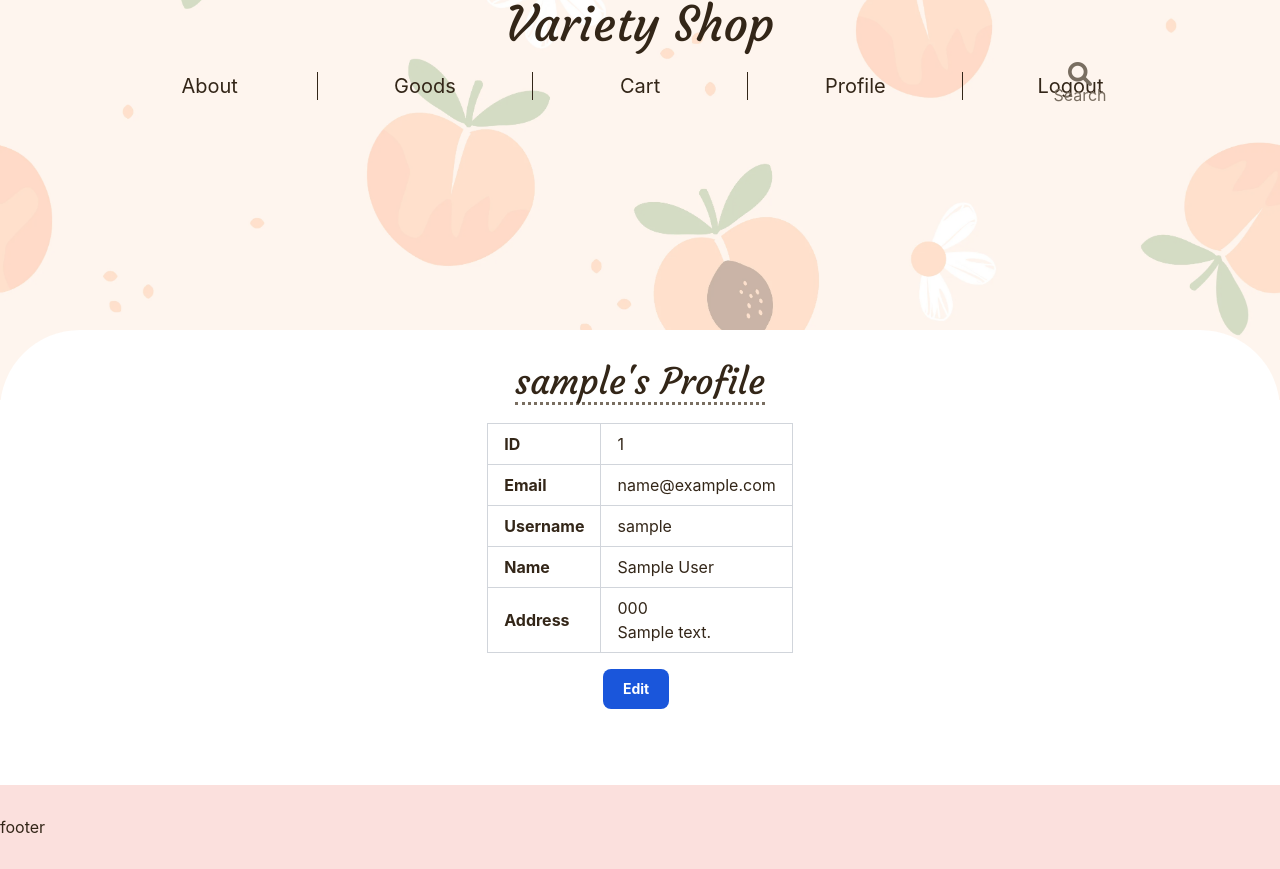
After one commit to harukaarai95/capstone_prj, a Django app: page /customer/1/ in a window 1280 px wide. The commit adds this page. Run offline with Django 5.2, Linux system fonts and the light colour scheme; a user stored in the database is signed in; tables that the repository leaves empty hold one stand-in row (values such as "Sample post"); some libraries are stand-ins or nearby versions.

Commit message:
feat: customer profile CRUD

```diff
--- /dev/null
+++ b/shop_prj/authentication/templates/authentication/c_user_detail.html
@@ -0,0 +1,46 @@
+{% extends "index.html" %}
+{% load i18n %}
+{% block title %}
+{% if user.username %}{{user.username}}{% endif %} | Profile
+{% endblock %}
+
+{% block top_content %}
+<div class="content-wrap pt-8 pb-4">
+    <h2 class="text-4xl">
+    {% if user.username %}{{user.username}}{% else %}{{user.first_name}}{% endif %}'s Profile
+    </h2>
+</div>
+{% endblock top_content%}
+
+{% block main_content %}
+<div class="relative bottom-17 w-full ">
+    <table class="table-auto w-auto border mx-auto border-gray-300">
+        <tbody>
+            <tr>
+                <th class="px-4 py-2 border border-gray-300 text-left">ID</th>
+                <td class="px-4 py-2 border border-gray-300">{{ user.id }}</td>
+            </tr>
+            <tr>
+              <th class="px-4 py-2 border border-gray-300 text-left">Email</th>
+              <td class="px-4 py-2 border border-gray-300">{{ user.email }}</td>
+          </tr>
+            <tr>
+                <th class="px-4 py-2 border border-gray-300 text-left">Username</th>
+                <td class="px-4 py-2 border border-gray-300">{{ user.username }}</td>
+            </tr>
+            <tr>
+                <th class="px-4 py-2 border border-gray-300 text-left">Name</th>
+                <td class="px-4 py-2 border border-gray-300">{{ user.first_name }} {{ user.last_name }}</td>
+            </tr>
+            <tr>
+                <th class="px-4 py-2 border border-gray-300 text-left">Address</th>
+                <td class="px-4 py-2 border border-gray-300">{{user.postal_code}}</br>{{ user.address }}</td>
+            </tr>
+        </tbody>
+    </table>
+    <div class="mt-4 flex items-center justify-center">
+        <a href="{% url "c_user_edit" request.user.id %}" class="font-bold text-white bg-blue-700 hover:bg-blue-800 focus:ring-4 focus:ring-blue-300 rounded-lg text-sm px-5 py-2.5 me-2 mb-2 dark:bg-blue-600 dark:hover:bg-blue-700 focus:outline-none dark:focus:ring-blue-800">Edit</a>
+    </div>
+</div>
+
+{% endblock %}
--- a/shop_prj/authentication/urls.py
+++ b/shop_prj/authentication/urls.py
@@ -7,8 +7,10 @@ from django.contrib.auth import views as auth_views
 
 urlpatterns = [
     path('users/', views.UserListView.as_view(), name='user_list'),
-    path('users/<int:pk>', views.UserDetailView.as_view(), name='user_detail'),
+    path('users/<int:pk>/', views.UserDetailView.as_view(), name='user_detail'),
     path('users/<int:pk>/edit/', views.UserUpdateView.as_view(), name='user_edit'),
+    path('customer/<int:pk>/', views.CustomerUserDetailView.as_view(), name='c_user_detail'),
+    path('customer/<int:pk>/edit/', views.CustomerUpdateView.as_view(), name='c_user_edit'),
     path('users/<int:pk>/delete/', views.UserDeleteView.as_view(), name='user_delete'),
     path('password-reset/', auth_views.PasswordResetView.as_view(), name='password_reset'),
     path('password-reset/done/', auth_views.PasswordResetDoneView.as_view(), name='password_reset_done'),
--- a/shop_prj/authentication/views.py
+++ b/shop_prj/authentication/views.py
@@ -121,3 +121,32 @@ class UserDeleteView(LoginRequiredMixin, DeleteView):
             return super().dispatch(request, *args, **kwargs)
 
         raise PermissionDenied(_("You do not have permission to delete this user."))
+
+
+class CustomerUserDetailView(LoginRequiredMixin, generic.DetailView):
+    model = User
+    template_name = 'authentication/c_user_detail.html'
+    context_object_name = 'user'
+
+class CustomerUpdateView(LoginRequiredMixin, UpdateView):
+    model = User
+    template_name = 'authentication/c_user_edit.html'
+    fields = ['username', 'first_name', 'last_name', 'email', 'postal_code', 'address']
+
+    def get_success_url(self):
+        return reverse_lazy('c_user_detail', kwargs={'pk': self.object.pk})
+
+    def get_form(self, *args, **kwargs):
+        form = super().get_form(*args, **kwargs)
+        return form
+
+    def dispatch(self, request, *args, **kwargs):
+        obj = self.get_object()
+
+        if request.user.role == User.CUSTOMER and request.user.pk == obj.pk:
+            return super().dispatch(request, *args, **kwargs)
+
+        if request.user.role in [User.MASTER, User.STAFF] or request.user.is_superuser:
+            return super().dispatch(request, *args, **kwargs)
+
+        raise PermissionDenied(_("You do not have permission to access this page."))
--- a/shop_prj/shop/templates/index.html
+++ b/shop_prj/shop/templates/index.html
@@ -47,7 +47,7 @@ Home
                </li>
                {% if user.is_authenticated %}
                 <li class="block w-60">
-                    <a href="" class="w-full flex items-center justify-between">
+                    <a href="{% url "c_user_detail" request.user.id%}" class="w-full flex items-center justify-between">
                         <span class="flex gap-4 items-center justify-between">
                             <i class="fa-solid fa-user"></i>
                             {% trans "Profile"%}
@@ -89,7 +89,7 @@ Home
             <li class="w-full text-center text-xl"><a href="{% url "customer_goods" %}" class="transition-colors duration-500">Goods</a></li>
             <li class="w-full text-center text-xl"><a href="{% url "c_cart_detail" %}" class="transition-colors duration-500">{% trans "Cart"%}</a></li>
             {% if user.is_authenticated %}
-            <li class="w-full text-center text-xl"><a href="" class="transition-colors duration-500">{% trans "Profile"%}</a></li>
+            <li class="w-full text-center text-xl"><a href="{% url "c_user_detail" request.user.id %}" class="transition-colors duration-500">{% trans "Profile"%}</a></li>
             <li class="w-full text-center text-xl"><a href="{% url "logout" %}" class="transition-colors duration-500">{% trans "Logout"%}</a></li>
             {% else %}
             <li class="w-full text-center text-xl"><a href="{% url "login" %}" class="transition-colors duration-500">{% trans "Login"%}</a></li>
```
Also changed, not shown: shop_prj/authentication/templates/authentication/c_user_edit.html (added, +27 -0 lines).
